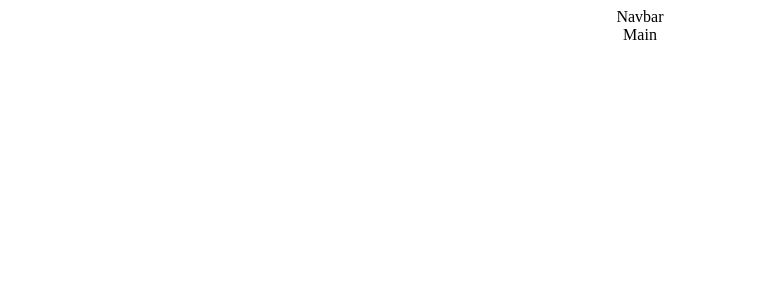
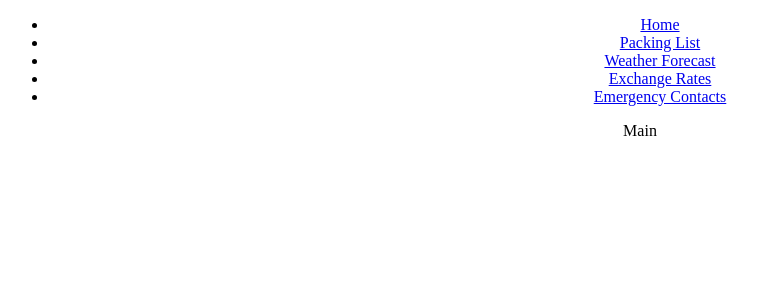
Before and after one commit to lalicia/holiday_helper_frontend, a React (Create React App) app: page / in a window 1280 px wide. Shown: the top 300 px of the page, without its empty margins (0-757 px from the left). Built offline with nearby package versions, Linux system fonts and the light colour scheme.

Commit message:
added navbar paths

```diff
--- a/src/App/App.js
+++ b/src/App/App.js
@@ -10,8 +10,8 @@ import { BrowserRouter as Router, Routes, Route } from 'react-router-dom';
 function App() {
   return (
     <div className="App">
+    <Router>
     <Navbar />
-    <Router>
       <Routes>
         <Route path= '/' element={<Main />} />
         <Route path= '/packing-list' element={<Packing />} />
--- a/src/Component/Navbar/Navbar.js
+++ b/src/Component/Navbar/Navbar.js
@@ -1,8 +1,29 @@
 import React from 'react'
+import { Link } from "react-router-dom"
 
 function Navbar() {
   return (
-    <div>Navbar</div>
+    <div>
+      <nav>
+        <ul>
+          <li>
+            <Link to='/'>Home</Link>
+          </li>
+          <li>
+            <Link to='/packing-list'>Packing List</Link>
+          </li>
+          <li>
+            <Link to='/weather'>Weather Forecast</Link>
+          </li>
+          <li>
+            <Link to='/exchange'>Exchange Rates</Link>
+          </li>
+          <li>
+            <Link to='/contacts'>Emergency Contacts</Link>
+          </li>
+        </ul>
+      </nav>
+    </div>
   )
 }
 
```
